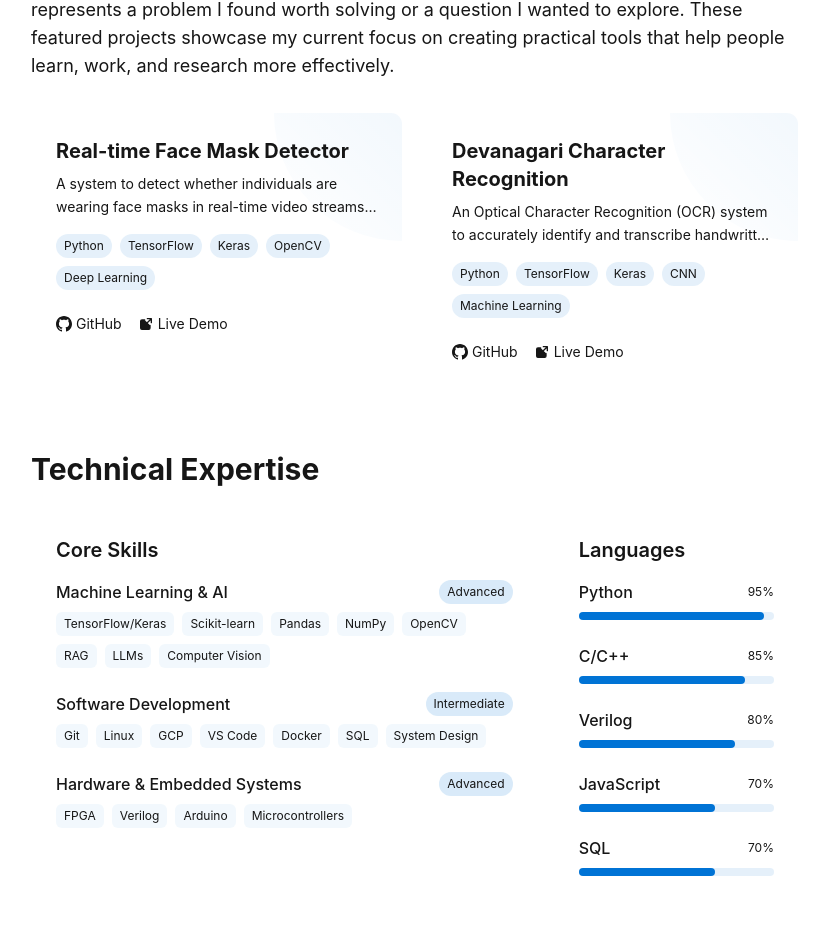
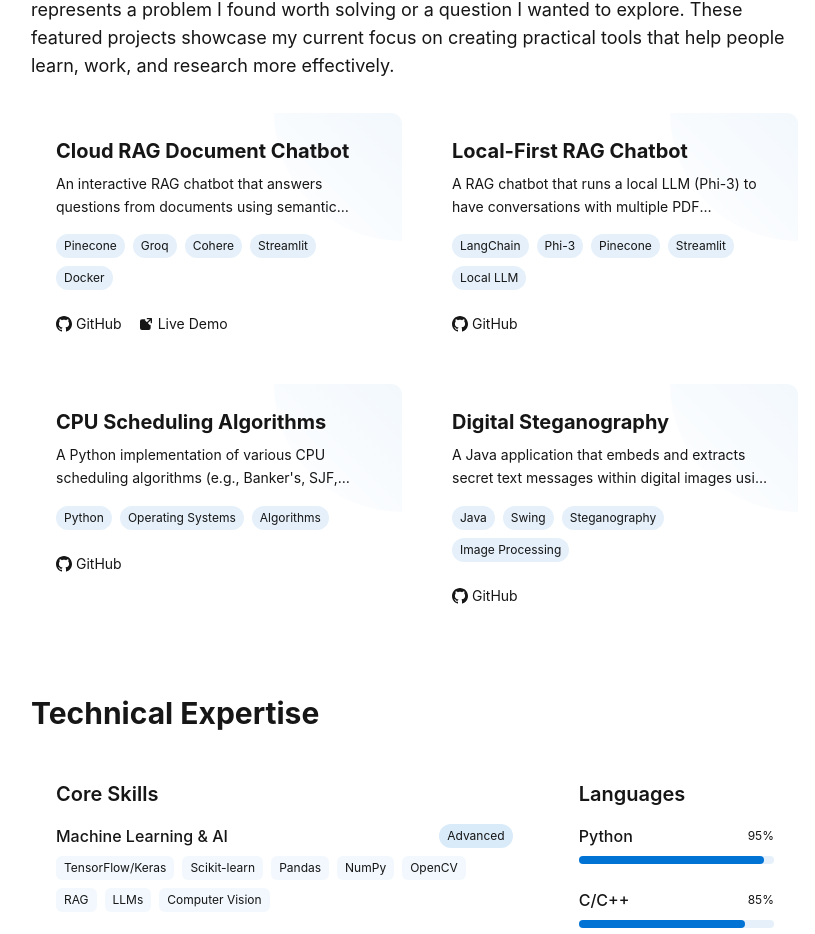
Before and after one commit to rajput-musa/moosaqaisar.github.io, a React (Vite) app: page /about in a window 1280 px wide. Shown: the part 3709-4643 px from the top of the page, without its empty margins (225-1040 px from the left). Built offline with nearby package versions, Linux system fonts and the light colour scheme.

Commit message:
Feat: Update projects list with new portfolio items

```diff
--- a/public/projects.json
+++ b/public/projects.json
@@ -1,20 +1,34 @@
 [
   {
-    "id": "face-mask-detector",
-    "name": "Real-time Face Mask Detector",
-    "description": "A system to detect whether individuals are wearing face masks in real-time video streams, built with deep learning and computer vision.",
-    "imageUrl": "",
-    "tags": ["Python", "TensorFlow", "Keras", "OpenCV", "Deep Learning"],
-    "githubLink": "https://github.com/rajput-musa/Face-Mask-Detection-System",
-    "demoLink": "#"
+    "id": "rag-chatbot",
+    "name": "Cloud RAG Document Chatbot",
+    "description": "An interactive RAG chatbot that answers questions from documents using semantic search, re-ranking, and LLMs (Llama 3, Groq) to deliver source-backed answers.",
+    "tags": ["Pinecone", "Groq", "Cohere", "Streamlit", "Docker"],
+    "githubLink": "https://github.com/rajput-musa/rag-chatbot",
+    "demoLink": "https://huggingface.co/spaces/MusaR/rag-chatbot"
   },
   {
-    "id": "devanagari-ocr",
-    "name": "Devanagari Character Recognition",
-    "description": "An Optical Character Recognition (OCR) system to accurately identify and transcribe handwritten Devanagari characters using a Convolutional Neural Network.",
-    "imageUrl": "",
-    "tags": ["Python", "TensorFlow", "Keras", "CNN", "Machine Learning"],
-    "githubLink": "https://github.com/rajput-musa/Devanagari-Handwritten-Character-Recognition",
-    "demoLink": "#"
+    "id": "local-rag-chatbot",
+    "name": "Local-First RAG Chatbot",
+    "description": "A RAG chatbot that runs a local LLM (Phi-3) to have conversations with multiple PDF documents, using Pinecone for vector storage and Streamlit for the UI.",
+    "tags": ["LangChain", "Phi-3", "Pinecone", "Streamlit", "Local LLM"],
+    "githubLink": "https://github.com/rajput-musa/local-RAG-chatbot",
+    "demoLink": ""
+  },
+  {
+    "id": "cpu-scheduling-algorithms",
+    "name": "CPU Scheduling Algorithms",
+    "description": "A Python implementation of various CPU scheduling algorithms (e.g., Banker's, SJF, Round Robin) with Gantt chart visualizations and performance statistics.",
+    "tags": ["Python", "Operating Systems", "Algorithms"],
+    "githubLink": "https://github.com/rajput-musa/CPUSchedulingAlgorithms",
+    "demoLink": ""
+  },
+  {
+    "id": "digital-steganography",
+    "name": "Digital Steganography",
+    "description": "A Java application that embeds and extracts secret text messages within digital images using the Least Significant Bit (LSB) steganography technique.",
+    "tags": ["Java", "Swing", "Steganography", "Image Processing"],
+    "githubLink": "https://github.com/rajput-musa/DigitalSteganography",
+    "demoLink": ""
   }
 ]
--- a/src/pages/About.tsx
+++ b/src/pages/About.tsx
@@ -14,7 +14,12 @@ import TechnicalExpertiseSection from "../components/about/TechnicalExpertise";
 import GitHubChart from "../components/Git";
 import ProjectCard from "../components/ProjectCard";
 
-const currentProjectIds = ["face-mask-detector", "devanagari-ocr"];
+const currentProjectIds = [
+  "rag-chatbot",
+  "local-rag-chatbot",
+  "cpu-scheduling-algorithms",
+  "digital-steganography",
+];
 
 const CurrentProjectsSection = ({ projects }: { projects: ProjectType[] }) => (
   <section>
```
